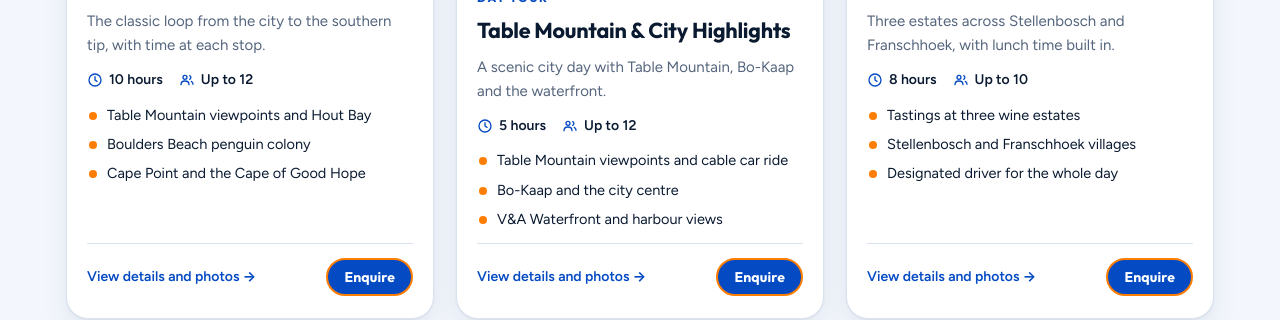
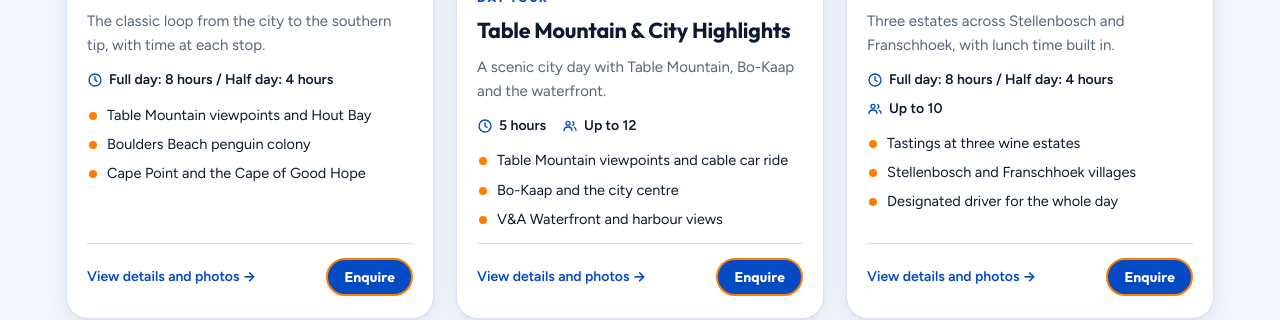
Before and after one commit to Elton166/ac-tours, a plain HTML site: page index.html in a window 1280 px wide. Shown: the part 1789-2109 px from the top of the page. Drawn offline with Linux system fonts and the light colour scheme.

Commit message:
Update tour durations and airport vehicle photos
Co-authored-by: Copilot <223556219+Copilot@users.noreply.github.com>

```diff
--- a/index.html
+++ b/index.html
@@ -140,6 +140,7 @@ section { padding-block: 72px; }
 }
 .card:hover { transform: translateY(-3px); box-shadow: 0 2px 4px rgba(1,28,58,.08), 0 16px 36px rgba(1,28,58,.16); }
 .art { position: relative; aspect-ratio: 16 / 10; background: var(--navy); }
+.airport-art { display: grid; grid-template-columns: repeat(3, minmax(0, 1fr)); gap: 2px; }
 .art svg { display: block; width: 100%; height: 100%; }
 .badge {
   position: absolute; top: 12px; left: 12px; background: var(--orange); color: var(--navy);
@@ -701,13 +702,13 @@ footer { background: #010f21; color: #b9c8e2; padding-block: 36px; font-size: 14
   var CATS = { day: "Day tour", wine: "Wine tour", multi: "Multi-day", transfer: "Transfer" };
 
   var TOURS = [
-    { id: "peninsula", cat: "day", scene: "mountain", photo: "cape-point-coast", name: "Cape Peninsula Day Tour", dur: "10 hours", grp: "Up to 12",
+    { id: "peninsula", cat: "day", scene: "mountain", photo: "cape-point-coast", name: "Cape Peninsula Day Tour", dur: "Full day: 8 hours / Half day: 4 hours", grp: "",
       blurb: "The classic loop from the city to the southern tip, with time at each stop.",
       hl: ["Table Mountain viewpoints and Hout Bay", "Boulders Beach penguin colony", "Cape Point and the Cape of Good Hope"],
       desc: ["A full day on the peninsula, from the city to the southern tip. The route follows the coast road with photo stops along the way and reaches Cape Point and the Cape of Good Hope.",
              "You also spend time at Boulders Beach, where African penguins nest on the beach and between the rocks. Your driver or guide sets the pace, so there is time to walk to the viewpoints and take photos at the signs at the Cape."],
       know: ["Wear layers. The wind at the Cape can be strong, even on a warm day.", "Baboons live along the peninsula. Keep food out of sight and do not feed them.", "Bring sun protection, water and comfortable walking shoes."],
-      pics: ["cape-point-coast", "cape-of-good-hope-sign", "cape-point-sign", "cape-point-viewpoint", "boulders-penguins", "penguins-pair", "penguins-pair-2", "boulders-welcome", "peninsula-coast", "noordhoek-lookout", "camps-bay", "baboon-baby-sitting", "beaded-birds-lookout"] },
+      pics: ["cape-point-coast", "cape-of-good-hope-sign", "cape-point-sign", "boulders-penguins", "penguins-pair", "penguins-pair-2", "boulders-welcome", "peninsula-coast", "noordhoek-lookout", "camps-bay", "baboon-baby-sitting", "beaded-birds-lookout"] },
     { id: "city", cat: "day", scene: "mountain", photo: "City Tour/WhatsApp Image 2026-11-12 at 22.17.20.jpeg", name: "Table Mountain & City Highlights", dur: "5 hours", grp: "Up to 12",
       blurb: "A scenic city day with Table Mountain, Bo-Kaap and the waterfront.",
       hl: ["Table Mountain viewpoints and cable car ride", "Bo-Kaap and the city centre", "V&A Waterfront and harbour views"],
@@ -715,7 +716,7 @@ footer { background: #010f21; color: #b9c8e2; padding-block: 36px; font-size: 14
              "Depending on the weather, you may go up Table Mountain by cable car or enjoy a walking route to the viewpoints. The day is paced to suit the conditions and your group."],
       know: ["Table Mountain can close in strong wind or cloud. If that happens we adjust the route so you still get the best of the city and the coastline.", "Bring a light jacket. It is cooler and windier at the top."],
       pics: ["City Tour/WhatsApp Image 2026-11-12 at 22.17.20.jpeg", "City Tour/WhatsApp Image 2026-11-12 at 22.17.19.jpeg", "City Tour/WhatsApp Image 2026-11-12 at 22.17.18.jpeg", "City Tour/WhatsApp Image 2026-11-12 at 22.17.17.jpeg", "City Tour/WhatsApp Image 2026-11-12 at 22.17.16.jpeg", "City Tour/WhatsApp Image 2026-11-12 at 22.17.15.jpeg", "City Tour/WhatsApp Image 2026-11-12 at 22.17.14.jpeg", "City Tour/WhatsApp Image 2026-11-12 at 22.17.13.jpeg", "City Tour/WhatsApp Image 2026-11-12 at 22.16.37.jpeg", "City Tour/WhatsApp Image 2026-11-12 at 22.17.13 (1).jpeg", "City Tour/WhatsApp Image 2026-11-12 at 22.17.15 (1).jpeg", "City Tour/WhatsApp Image 2026-11-12 at 22.17.16 (1).jpeg"] },
-    { id: "wine", cat: "wine", scene: "wine", photo: "valley-terrace-view", name: "Winelands Tasting Day", dur: "8 hours", grp: "Up to 10",
+    { id: "wine", cat: "wine", scene: "wine", photo: "valley-terrace-view", name: "Winelands Tasting Day", dur: "Full day: 8 hours / Half day: 4 hours", grp: "Up to 10",
       blurb: "Three estates across Stellenbosch and Franschhoek, with lunch time built in.",
       hl: ["Tastings at three wine estates", "Stellenbosch and Franschhoek villages", "Designated driver for the whole day"],
       desc: ["A relaxed day between vineyards and tasting rooms. You visit three estates across Stellenbosch and Franschhoek, with time for lunch and for a walk through the village streets.",
@@ -832,11 +833,12 @@ footer { background: #010f21; color: #b9c8e2; padding-block: 36px; font-size: 14
     var html = "";
     TOURS.forEach(function (t, i) {
       if (current !== "all" && t.cat !== current) return;
-      var art = t.photo ? '<img src="' + assetPath(t.photo) + '" alt="' + t.name + '" loading="lazy">' : scene(t.scene, i);
-      html += '<article class="card"><div class="art">' + art +
+      var art = t.id === "airport" ? t.pics.map(function (p, j) { return '<img src="' + assetPath(p) + '" alt="Airport transfer vehicle ' + (j + 1) + '" loading="lazy">'; }).join("") :
+        t.photo ? '<img src="' + assetPath(t.photo) + '" alt="' + t.name + '" loading="lazy">' : scene(t.scene, i);
+      html += '<article class="card"><div class="art' + (t.id === "airport" ? " airport-art" : "") + '">' + art +
         (t.season ? '<span class="badge">Season: ' + t.season + '</span>' : '') + '</div>' +
         '<div class="card-body"><span class="cat">' + CATS[t.cat] + '</span><h3><button type="button" class="card-open" data-open="' + t.id + '">' + t.name + '</button></h3><p class="blurb">' + t.blurb + '</p>' +
-        '<div class="meta"><span>' + clock + t.dur + '</span><span>' + people + t.grp + '</span></div>' +
+        '<div class="meta"><span>' + clock + t.dur + '</span>' + (t.grp ? '<span>' + people + t.grp + '</span>' : '') + '</div>' +
         '<ul class="hl">' + t.hl.map(function (h) { return '<li>' + h + '</li>'; }).join("") + '</ul>' +
         '<div class="card-foot"><span class="more">View details and photos &rarr;</span>' +
         '<button class="btn small" type="button" data-tour="' + t.id + '">Enquire</button></div></div></article>';
@@ -1064,7 +1066,7 @@ footer { background: #010f21; color: #b9c8e2; padding-block: 36px; font-size: 14
     var pics = t.pics || [], multi = pics.length > 1;
     document.getElementById("tmCat").textContent = CATS[t.cat];
     document.getElementById("tmTitle").textContent = t.name;
-    document.getElementById("tmMeta").innerHTML = '<span>' + clock + t.dur + '</span><span>' + people + t.grp + '</span>' + (t.season ? '<span>Season: ' + t.season + '</span>' : '');
+    document.getElementById("tmMeta").innerHTML = '<span>' + clock + t.dur + '</span>' + (t.grp ? '<span>' + people + t.grp + '</span>' : '') + (t.season ? '<span>Season: ' + t.season + '</span>' : '');
     document.getElementById("tmDesc").innerHTML = t.desc.map(function (p) { return '<p>' + p + '</p>'; }).join("");
     document.getElementById("tmHl").innerHTML = lis(t.hl);
     document.getElementById("tmKnow").innerHTML = lis(t.know);
```
